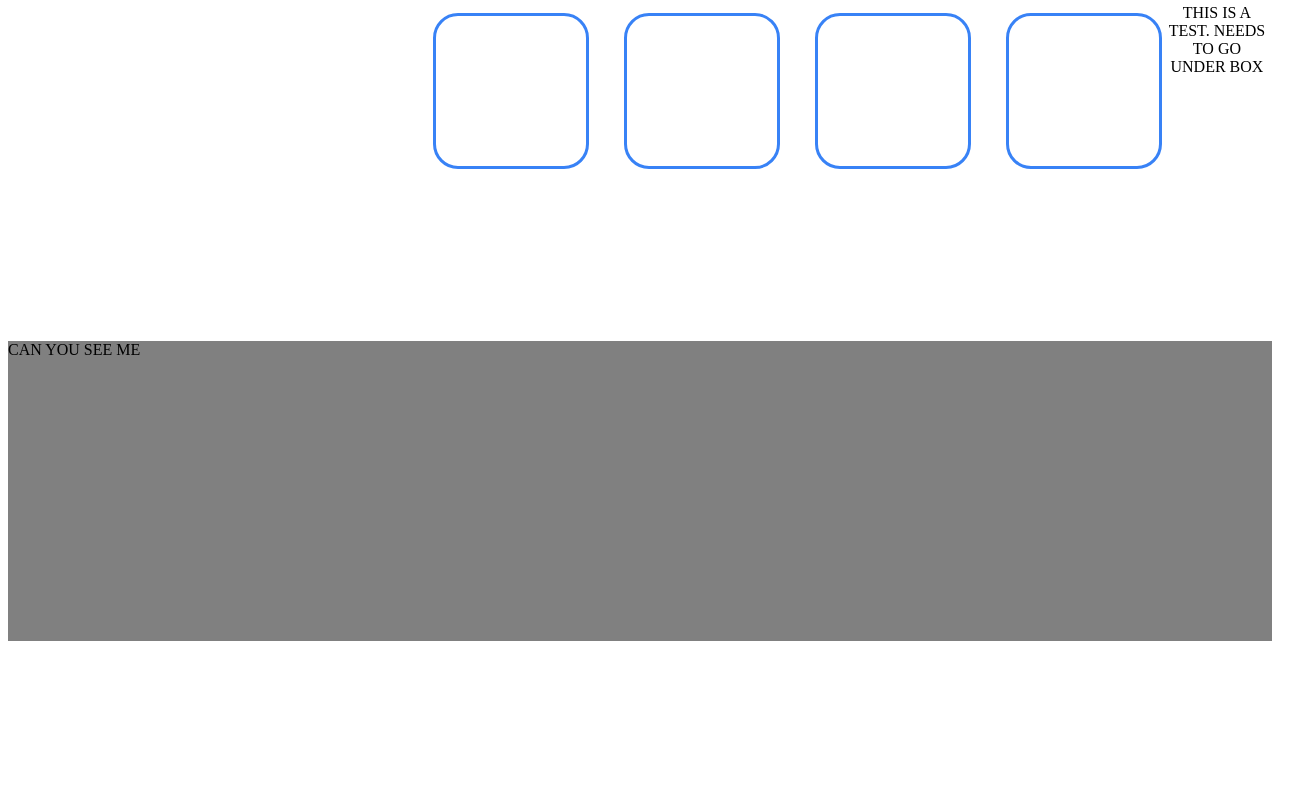
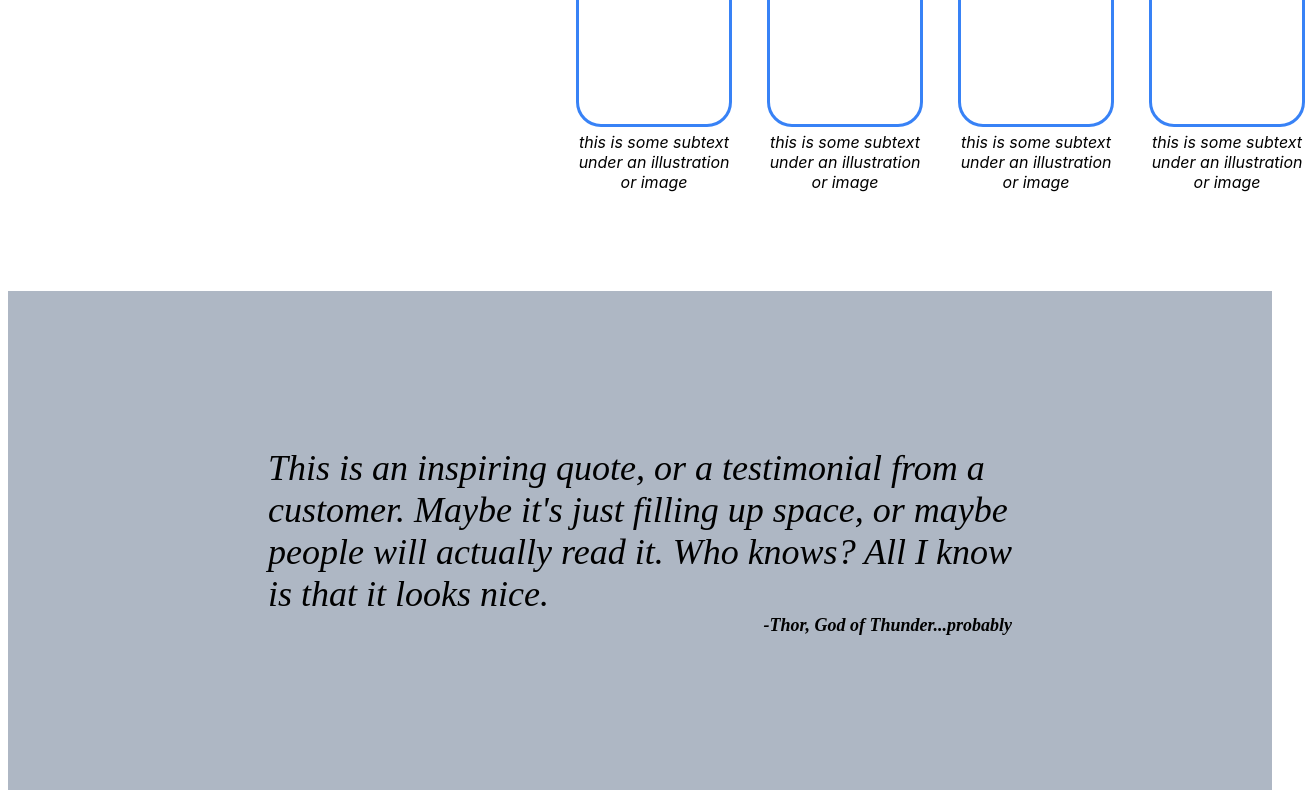
Before and after one commit to EldritchAutomaton/odin-landingpage, a plain HTML site: page index.html in a window 1280 px wide. Shown: the part 671-1461 px from the top of the page, 1305 px wide, since content can reach past the window. Before the commit the page ends 1320 px from the top, so only its background shows below. Drawn offline with Linux system fonts and the light colour scheme.

Commit message:
Finsihed middle 2 divs. Almost done here with this blasted project!

```diff
--- a/index.html
+++ b/index.html
@@ -36,31 +36,47 @@
 
     <div class="whitecontainer">
 
-
+        <div class="whitecontent">
             <div class="randominfo">Some random information.</div>
 
+            <div class="rowcontainer">
                 <div class="bordereddivs">
-
                     <div class="bordercontainer"></div>
+                    <div class="testtext">this is some subtext <br> under an illustration <br> or image</div>
+                </div>
+                <div class="bordereddivs">
                     <div class="bordercontainer"></div>
+                    <div class="testtext">this is some subtext <br> under an illustration <br> or image</div>
+                </div>
+                <div class="bordereddivs">
                     <div class="bordercontainer"></div>
+                    <div class="testtext">this is some subtext <br> under an illustration <br> or image</div>
+                </div>
+                <div class="bordereddivs">
                     <div class="bordercontainer"></div>
-
+                    <div class="testtext">this is some subtext <br> under an illustration <br> or image</div>
                 </div>
-
-        <div class="test">
-            <div class="testtext">THIS IS A TEST. NEEDS TO GO UNDER BOX</div>
+            </div>
+        </div>
     </div>
 
 
 
+    <div class="lightgraycontainer">
+
+        <div class="quote">This is an inspiring quote, or a testimonial from a <br>
+             customer. Maybe it's just filling up space, or maybe <br>
+            people will actually read it. Who knows? All I know <br>
+            is that it looks nice.
+            <div class="endquote"> -Thor, God of Thunder...probably</div>
+        </div>
 
     </div>
 
-    <div class="lightgraycontainer">
-CAN YOU SEE ME
+
+    <div class="bottomcontainer">
+
 
     </div>
-
 </body>
 </html>
--- a/style.css
+++ b/style.css
@@ -9,6 +9,7 @@
     color: #F9FAF8;
     font-size: 24px;
     font-family: -apple-system, BlinkMacSystemFont, 'Segoe UI', Roboto, Oxygen, Ubuntu, Cantarell, 'Open Sans', 'Helvetica Neue', sans-serif;
+    font-weight: 800;
 }
 
 .hlinks {
@@ -85,12 +86,14 @@ button {
 .whitecontainer {
     display: flex;
     background-color: rgb(255, 255, 255);
-    min-height: 500px;
+    min-height: 450px;
+    flex-wrap: nowrap;
 }
 
   .randominfo {
    display: flex;
    flex-wrap: nowrap;
+   white-space: nowrap;
    margin-left: 700px;
    margin-top: 25px;
    font-family: -apple-system, BlinkMacSystemFont, 'Segoe UI', Roboto, Oxygen, Ubuntu, Cantarell, 'Open Sans', 'Helvetica Neue', sans-serif;
@@ -102,17 +105,19 @@ button {
 
 .lightgraycontainer {
     display: flex;
-    background-color: gray;
-    min-height: 300px;
+    background-color: #aeb7c4;
+    min-height: 500px;
+    justify-content: center;
 
 }
 
 .bordereddivs {
     display: flex;
-    flex-direction: row;
+    flex-direction: column;
     align-items: center;
-    margin-left: -600px;
-    gap: 35px;
+    justify-content: center;
+    gap: 5px;
+
 }
 
 .bordercontainer {
@@ -121,10 +126,11 @@ button {
     border-style: solid;
     color: #3882F6;
     border-radius: 25px;
+
 }
 
-
 .test {
+    display: flex;
     width: 150px;
     height: 150px;
     border-style: solid;
@@ -132,9 +138,47 @@ button {
     border-radius: 25px;
 }
 
+
 .testtext {
-    display: flex;
-    margin-top: 160px;
+    /*margin-top: 160px;*/
     color: black;
     text-align: center;
+    font-family: -apple-system, BlinkMacSystemFont, 'Segoe UI', Roboto, Oxygen, Ubuntu, Cantarell, 'Open Sans', 'Helvetica Neue', sans-serif;
+    font-style: italic;
 }
+
+.rowcontainer {
+    display: flex;
+    flex-direction: row;
+    gap: 35px;
+    margin-left: -600px;
+    margin-bottom: -30px;
+}
+
+.whitecontent {
+    display: flex;
+    justify-content: content;
+}
+
+.quote {
+    display: flex;
+    align-items: flex-end;
+    font-size: 36px;
+    font-weight:lighter;
+    font-style: italic;
+    flex-direction: column;
+    justify-content: center;
+}
+
+.endquote {
+    font-weight: bold;
+    font-size: 50%;
+}
+
+.bottomcontainer {
+    display: flex;
+    background-color: #ffffff;
+    min-height: 350px;
+    justify-content: center;
+
+}
```
Lines whose indentation alone changed are shown as unchanged.
